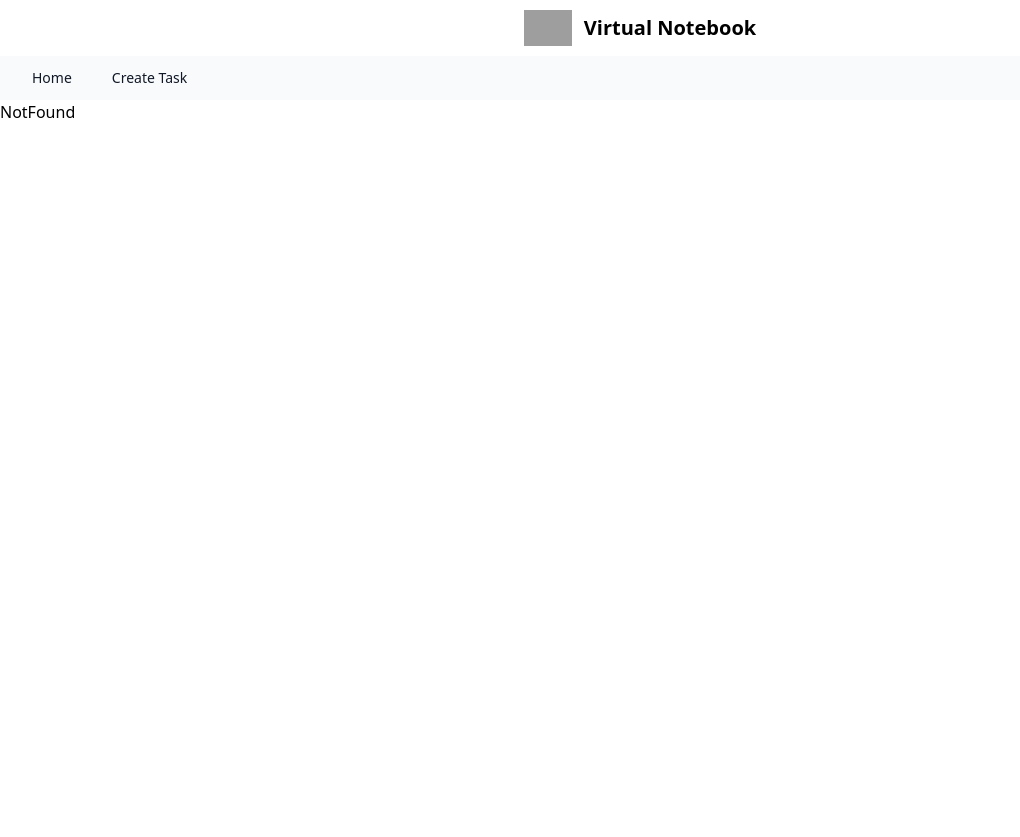
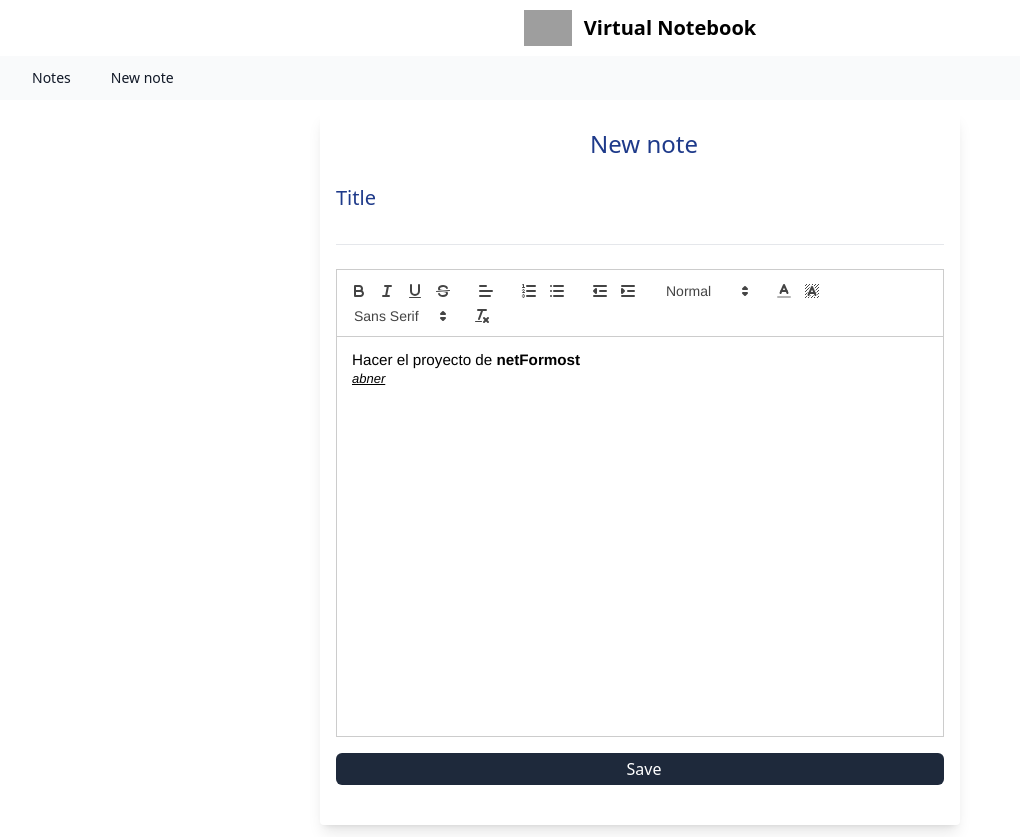
Before and after one commit to Abner-J-Hdz/virtualnotebook-client, a React (Create React App) app: page /newnote in a window 1280 px wide. Shown: the whole page, without its empty margins (0-1020 px from the left). Before the commit the page ends 800 px from the top, so only its background shows below. Built offline with nearby package versions, Linux system fonts and the light colour scheme; grey boxes are pictures that could not be loaded.

Commit message:
Configuracion del editor de notas

```diff
--- a/package.json
+++ b/package.json
@@ -6,8 +6,11 @@
     "@testing-library/jest-dom": "^5.16.5",
     "@testing-library/react": "^13.4.0",
     "@testing-library/user-event": "^13.5.0",
+    "quill": "^1.3.7",
     "react": "^18.2.0",
     "react-dom": "^18.2.0",
+    "react-quill": "^2.0.0",
+    "react-quilljs": "^1.3.3",
     "react-router-dom": "^6.4.3",
     "react-scripts": "5.0.1",
     "web-vitals": "^2.1.4"
--- a/src/App.js
+++ b/src/App.js
@@ -2,14 +2,16 @@ import { Route, Routes, BrowserRouter } from "react-router-dom";
 
 import Layout from './components/Layout';
 import NotePage from './pages/NotePage';
-import NotFound from './pages/NotFound';
+import NotFound from './pages/NotFoundPage';
+import Notes from './pages/NotesPages';
 
 function App() {
   return (
     <BrowserRouter>
       <Layout>
           <Routes>
-            <Route path="/" element={<NotePage />} />
+            <Route path="/" element={<Notes />} />
+            <Route path="/newnote" element={<NotePage />} />
             <Route path="/*" element={<NotFound />} />
           </Routes>
       </Layout>
--- /dev/null
+++ b/src/components/EditorQuill.js
@@ -0,0 +1,39 @@
+import React,  { useRef, useState } from 'react'
+import ReactQuill, { Quill } from 'react-quill';
+import toolbar from '../utils/ToolBar';
+const EditorQuill = ({noteBody, setNoteBody}) => {
+
+const [reactQuillRef , setReactQuillRef ] = useState(null)
+
+    const editorElement = useRef();
+
+    const handleChange = (value) => {
+        console.log(value);
+        ///getText()
+        setNoteBody( value );
+
+        console.log(reactQuillRef.unprivilegedEditor.getLength())
+    }
+
+    const modules = {
+        toolbar
+    }
+
+  return (
+    <div style={{height: "460px"}}>
+        <ReactQuill
+         ref={(quill) => {
+            setReactQuillRef(quill)
+          }}
+        style={{ height: "400px" }}
+        modules={modules}
+        theme="snow"
+        value={noteBody}
+        onChange={handleChange}
+
+      />
+    </div>
+  )
+}
+
+export default EditorQuill
--- a/src/components/Header.jsx
+++ b/src/components/Header.jsx
@@ -4,10 +4,11 @@ const Header = () => {
   return (
         <nav className="bg-white border-gray-200 dark:bg-gray-900">
             <div className="flex flex-wrap justify-center items-center mx-auto max-w-screen-xl px-4 md:px-6 py-2.5">
-                <a href="https://flowbite.com" className="flex items-center">
-                    <img src="https://flowbite.com/docs/images/logo.svg" className="h-6 mr-3 sm:h-9" alt="Flowbite Logo" />
+
+                <Link to="/" className="flex items-center">
+                    <img src="https://flowbite.com/docs/images/logo.svg" className="h-6 mr-3 sm:h-9" alt="Notebook Logo" />
                     <span className="self-center text-xl font-semibold whitespace-nowrap dark:text-white">Virtual Notebook</span>
-                </a>
+                </Link>
                 <div className="flex items-center">
 
                 </div>
--- a/src/components/Layout.jsx
+++ b/src/components/Layout.jsx
@@ -7,7 +7,9 @@ const Layout = ({ children }) => {
     <div>
         <Header/>
         <Menu/>
-        {children}
+        <div className="max-w-screen-xl px-4 py-3 mx-auto md:px-6">
+            {children}
+        </div>
     </div>
   )
 }
--- a/src/components/Menu.jsx
+++ b/src/components/Menu.jsx
@@ -1,5 +1,5 @@
 import React from 'react'
-
+import { Link } from 'react-router-dom'
 const Menu = () => {
   return (
     <nav className="bg-gray-50 dark:bg-gray-700">
@@ -7,10 +7,15 @@ const Menu = () => {
             <div className="flex items-center">
                 <ul className="flex flex-row mt-0 mr-6 space-x-8 text-sm font-medium">
                     <li>
-                        <a href="#" className="text-gray-900 dark:text-white hover:underline" aria-current="page"><i className="bi bi-house-door mr-2"></i>Home</a>
+                        <Link to="/" className="text-gray-900 dark:text-white hover:underline">
+                            <i className="bi bi bi-journal-text mr-2"></i>Notes
+                        </Link>
+                        <a href="#" className="text-gray-900 dark:text-white hover:underline" aria-current="page"></a>
                     </li>
                     <li>
-                        <a href="#" className="text-gray-900 dark:text-white hover:underline"><i className="bi bi-journal-plus mr-2"></i>Create Task</a>
+                        <Link to={"/newnote"}  className="text-gray-900 dark:text-white hover:underline">
+                            <i className="bi bi-pencil-square mr-2"></i>New note
+                        </Link>
                     </li>
                 </ul>
             </div>
--- /dev/null
+++ b/src/components/TextEditor.jsx
@@ -0,0 +1,38 @@
+import React, { useState } from 'react'
+import  { useQuill } from 'react-quilljs';
+import 'quill/dist/quill.snow.css';
+//import 'react-quill/dist/quill.core.css';
+import toolbar from '../utils/ToolBar';
+//import 'react-quill/dist/quill.bubble.css';
+
+const TextEditor = ({noteBody, setNoteBody}) => {
+
+    let {quill, quillRef} = useQuill({
+        modules:{
+            toolbar
+        },
+    })
+
+    const editor = quillRef.getEditor();
+    const unprivilegedEditor = quillRef.makeUnprivilegedEditor(editor);
+    // You may now use the unprivilegedEditor proxy methods
+    unprivilegedEditor.getText();
+
+    /*quill.on('text-change', function(delta, oldDelta, source) {
+        if (source == 'api') {
+          console.log("An API call triggered this change.");
+        } else if (source == 'user') {
+          console.log("A user action triggered this change.");
+        }
+    });*/
+return (
+    <div className='mt-2 mb-2'>
+        <div ref={quillRef}>
+
+        </div>
+
+    </div>
+)
+}
+
+export default TextEditor
--- a/src/pages/NotePage.jsx
+++ b/src/pages/NotePage.jsx
@@ -1,8 +1,55 @@
-import React from 'react'
+import React, { useState } from 'react'
+import EditorQuill from '../components/EditorQuill';
+import TextEditor from '../components/TextEditor';
 
 const NotePage = () => {
+  const [title, setTitle] = useState("");
+  const [noteBody, setNoteBody] = useState("<h3>Hacer el proyecto de <strong>netFormost</strong></h3><p><em><u>abner</u></em></p>");
+
+  const handleUpdate = (bodyValue) => {
+    setNoteBody(bodyValue);
+
+
+
+  }
+
+const handleSubmit = (e) => {
+  e.preventDefault();
+console.log(e)
+  const note = {
+    title
+  }
+}
+
   return (
-    <div>NotePage</div>
+  <>
+      <div className="w-300 max-w-screen-sm mr-auto ml-auto bg-white rounded shadow-lg p-4">
+        <h1 className="block w-full text-center text-blue-900 mb-6 text-2xl">
+          <i className="bi bi-journal-plus mr-2 text-blue-900"></i>New note
+        </h1>
+
+        <form className="mb-4" onSubmit={handleSubmit}>
+          <div className="mb-6">
+            <label htmlFor="title"  className="text-xl text-blue-900">Title</label>
+            <input type="text" name='title' onChange={(e) => setTitle(e.target.value)}
+            className="border-b py-1 focus:outline-none focus:border-blue-900 focus:border-b-2 transition-colors peer w-full text-blue-900" autoComplete="off"/>
+          </div>
+
+          <div className='mb-6'>
+            {/* <TextEditor noteBody={noteBody} setNoteBody={setNoteBody}  /> */}
+            <EditorQuill noteBody={noteBody} setNoteBody={setNoteBody}  />
+          </div>
+          <div className='mb-6'>
+            <button type="submit" className="block bg-slate-800 px-2 py-1 w-full rounded-md text-white" >
+              <i className="bi bi-plus-circle mr-2"/>
+              Save
+            </button>
+
+          </div>
+        </form>
+      </div>
+  </>
+
   )
 }
 
--- /dev/null
+++ b/src/pages/NotesPages.jsx
@@ -0,0 +1,9 @@
+import React from 'react'
+
+const Notes = () => {
+  return (
+    <div>Notes</div>
+  )
+}
+
+export default Notes
--- /dev/null
+++ b/src/utils/ToolBar.js
@@ -0,0 +1,18 @@
+const toolbar = [
+    ['bold', 'italic', 'underline', 'strike'],
+    [{align: []}],
+
+    [{ list: 'ordered' }, {list: 'bullet'} ],
+    [{indent: '-1'}, {indent: '+1'} ],
+
+/*    [{size: ['small', false, 'large', 'huge']}],
+    [{header: [1,2,3,4,5,6, false]}],*/
+    [{ 'size': ['small', false, 'large', 'huge'] }],  // custom dropdown
+
+    [{ 'color': [] }, { 'background': [] }],          // dropdown with defaults from theme
+    [{ 'font': [] }],
+
+    ['clean']
+]
+
+export default toolbar;
```
Also changed, not shown: src/pages/NotFoundPage.jsx (renamed from src/pages/NotFound.jsx), 1 other file (tests, documents, lock files or other folders).
